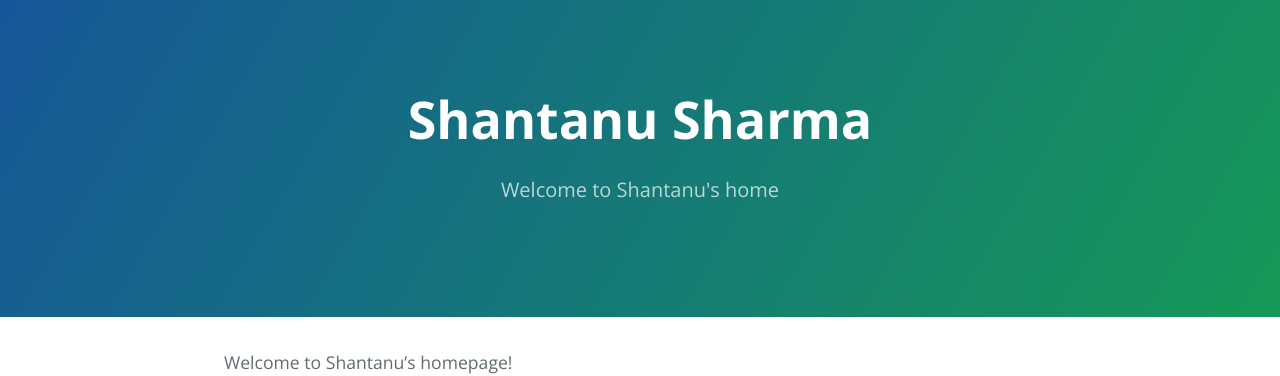
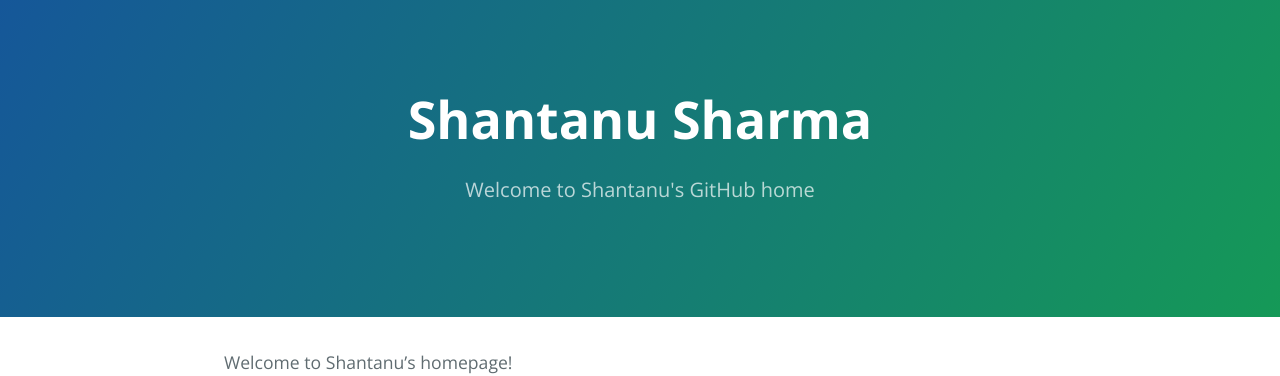
Before and after one commit to shantanusharma/shantanusharma.github.io, a Jekyll site: the page built from _posts/2023-03-12-welcome.md, in a window 1280 px wide. Shown: the top 376 px of the page. Built offline with Jekyll 4.4.1, drawn with Linux system fonts in a browser that asks for light colours.

Commit message:
Changes tagline

```diff
--- a/_config.yml
+++ b/_config.yml
@@ -1,6 +1,6 @@
 # Setup
 title:        Shantanu Sharma
-tagline:      Welcome to Shantanu's home
+tagline:      Welcome to Shantanu's GitHub home
 baseurl:      ""
 paginate:     1
 locale:       "en"
```
